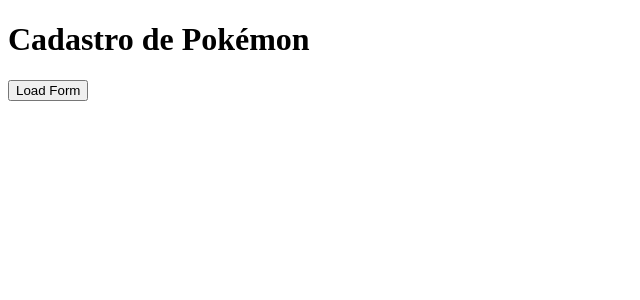
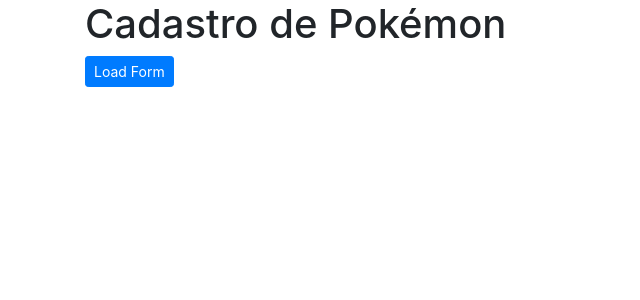
Before and after one commit to JonThomsen/pokeform, a React (Create React App) app: page / in a window 1280 px wide. Shown: the top 300 px of the page, without its empty margins (0-640 px from the left). Built offline with nearby package versions, Linux system fonts and the light colour scheme; what redux-promise-middleware would draw is missing.

Commit message:
layout parcial, faltando rating stars

```diff
--- a/package.json
+++ b/package.json
@@ -4,10 +4,12 @@
   "private": true,
   "dependencies": {
     "axios": "^0.18.0",
+    "bootstrap": "^4.3.1",
     "react": "^16.8.2",
     "react-dom": "^16.8.2",
     "react-router-dom": "^4.3.1",
     "react-scripts": "2.1.5",
+    "reactstrap": "^7.1.0",
     "redux-logger": "^3.0.6",
     "redux-promise": "^0.6.0",
     "redux-promise-middleware": "^6.1.0",
--- a/src/components/App.js
+++ b/src/components/App.js
@@ -1,6 +1,18 @@
 import React, { Component } from "react";
 import { connect } from "react-redux";
 import { fetchForm } from "../actions/formActions";
+import {
+  Container,
+  Row,
+  Col,
+  Button,
+  Form,
+  FormGroup,
+  Label,
+  Input,
+  FormText
+} from "reactstrap";
+import "./app.css";
 
 class App extends Component {
   fetchForm() {
@@ -12,26 +24,35 @@ class App extends Component {
     console.log(this.props.form);
     const { form } = this.props;
     const mappedInputs = form.map(item => (
-      <div key={item.componentId}>
-        <label>{item.label}</label>
-        {item.type === "textfield" && <input type="text" name={item.label} />}
-        {item.type === "datefield" && <input type="date" name={item.label} />}
-        {item.type === "ratingfield" && <input type="text" name={item.label} />}
-        {item.type === "urlfield" && (
-          <input type="url" pattern="https://.*" name={item.label} />
-        )}
-        <br />
-        {item.helpBlock !== null && <span>{item.helpBlock}</span>}
-      </div>
+      <FormGroup row key={item.componentId}>
+        <Label className="align-right" sm={4}>
+          {item.label}
+        </Label>
+        <Col sm={6}>
+          {item.type === "textfield" && <Input type="text" name={item.label} />}
+          {item.type === "datefield" && <Input type="date" name={item.label} />}
+          {item.type === "ratingfield" && (
+            <Input type="text" name={item.label} />
+          )}
+          {item.type === "urlfield" && (
+            <Input type="url" pattern="https://.*" name={item.label} />
+          )}
+          {item.helpBlock !== null && (
+            <FormText color="muted">{item.helpBlock}</FormText>
+          )}
+        </Col>
+      </FormGroup>
     ));
 
-    // if (!form.length) {
-    //   return  }
     return (
       <div>
-        <h1>Cadastro de Pokémon</h1>
-        <button onClick={this.fetchForm.bind(this)}>Load Form</button>
-        <form>{mappedInputs}</form>
+        <Container className="form-pokemon">
+          <h1>Cadastro de Pokémon</h1>
+          <Button size="sm" color="primary" onClick={this.fetchForm.bind(this)}>
+            Load Form
+          </Button>
+          <Form>{mappedInputs}</Form>
+        </Container>
       </div>
     );
   }
--- /dev/null
+++ b/src/components/app.css
@@ -0,0 +1,5 @@
+@media (min-width: 575px) {
+  .align-right {
+    text-align: right;
+  }
+}
--- a/src/index.js
+++ b/src/index.js
@@ -1,6 +1,7 @@
 import React from "react";
 import ReactDOM from "react-dom";
 import { Provider } from "react-redux";
+import "bootstrap/dist/css/bootstrap.min.css"
 import App from "./components/App";
 import store from "./store/store";
 
```
Also changed, not shown: 1 other file (tests, documents, lock files or other folders).
